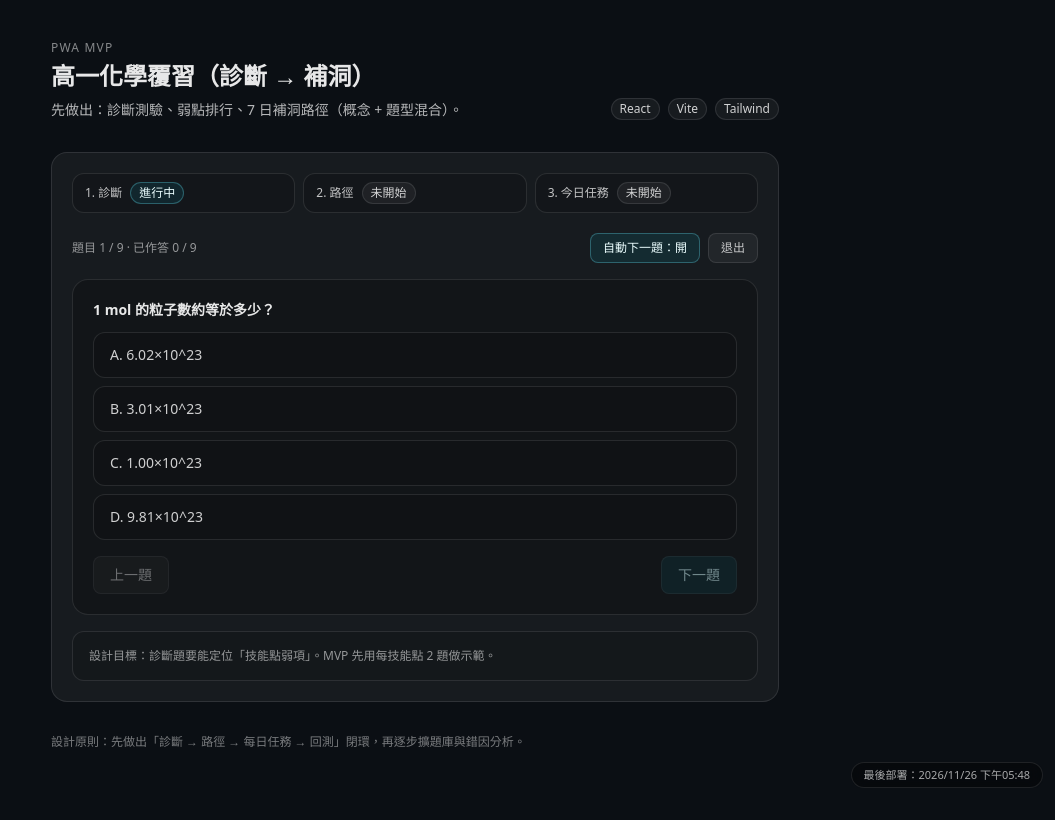
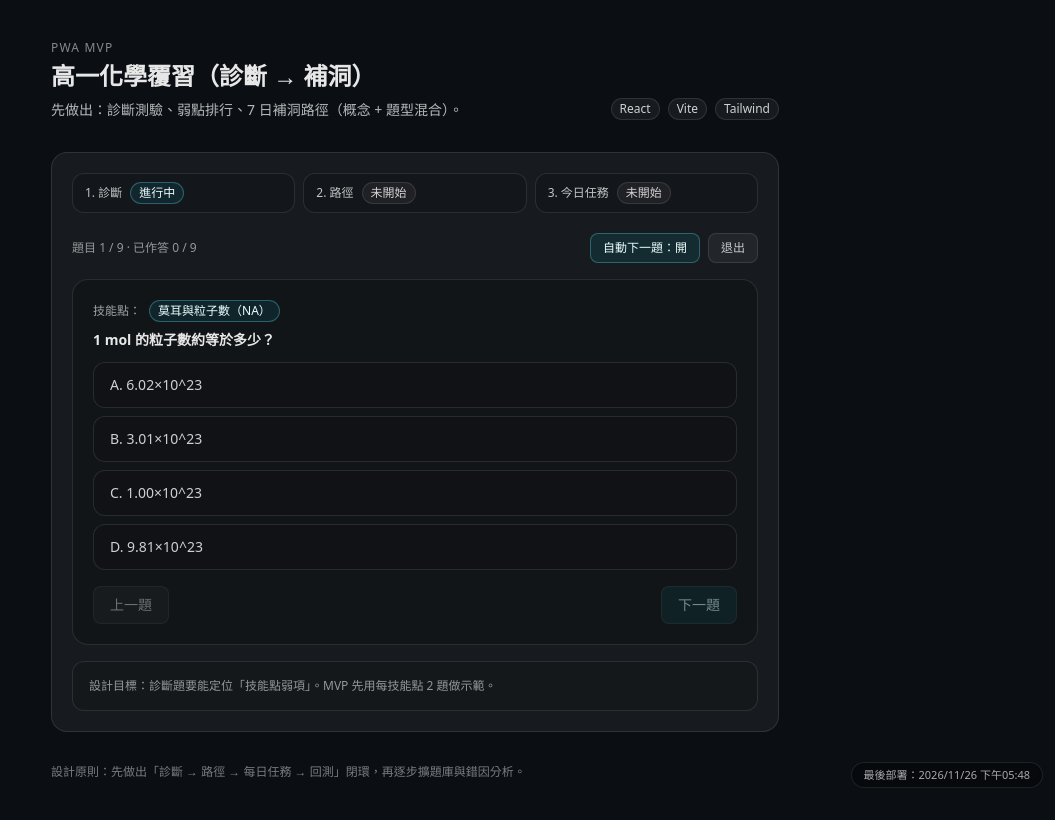
Before and after one commit to chuntengtsai/chem-review-pwa, a React (Vite) app: page / in a window 1280 px wide. Both pictures are taken after a click on the button "開始診斷". Shown: the whole page, without its empty margins (225-1280 px from the left). Built offline with nearby package versions, Linux system fonts and the light colour scheme.

Commit message:
diagnostic: show skill name for each question

```diff
--- a/src/App.jsx
+++ b/src/App.jsx
@@ -409,6 +409,10 @@ export default function App() {
               </div>
 
               <div className="rounded-2xl border border-white/10 bg-black/20 p-5">
+                <div className="mb-2 flex flex-wrap items-center gap-2 text-xs text-white/60">
+                  <span>技能點：</span>
+                  <Badge tone="info">{SKILLS.find((s) => s.id === currentQ?.skillId)?.name || currentQ?.skillId || '—'}</Badge>
+                </div>
                 <div className="text-sm font-semibold text-white/90">{currentQ?.stem}</div>
                 <div className="mt-3 grid gap-2">
                   {(currentQ?.choices || []).map((c, idx) => {
```
